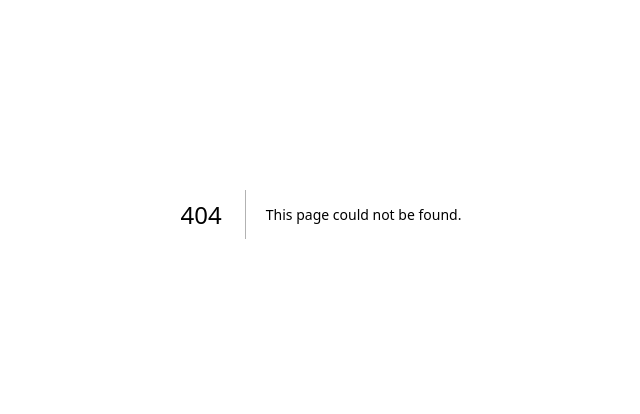
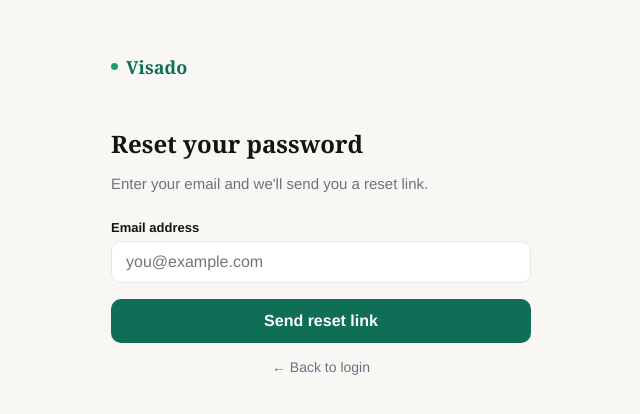
Before and after one commit to danielfeliciano53-collab/visado-app, a Next.js app: page /reset-password in a window 1280 px wide. Before the commit this address had no page. Shown: the part 186-600 px from the top of the page, without its empty margins (319-959 px from the left). Built offline with nearby package versions, Linux system fonts and the light colour scheme.

Commit message:
Add password reset page

```diff
--- /dev/null
+++ b/app/reset-password/page.tsx
@@ -0,0 +1,83 @@
+'use client'
+import { useState } from 'react'
+import Link from 'next/link'
+
+const GREEN = '#1D9E75'
+const GREEN_DARK = '#0F6E56'
+const GREEN_LIGHT = '#E1F5EE'
+const OFF_WHITE = '#F9F7F4'
+const DARK = '#111510'
+const MUTED = '#6B7280'
+const BORDER = '#E5E7EB'
+const BACKEND_URL = 'https://visado-backend.vercel.app'
+
+export default function ResetPasswordPage() {
+  const [email, setEmail] = useState('')
+  const [loading, setLoading] = useState(false)
+  const [done, setDone] = useState(false)
+  const [error, setError] = useState('')
+
+  async function handleSubmit(e: React.FormEvent) {
+    e.preventDefault()
+    setLoading(true)
+    setError('')
+    try {
+      await fetch(`${BACKEND_URL}/api/reset-password`, {
+        method: 'POST',
+        headers: { 'Content-Type': 'application/json' },
+        body: JSON.stringify({ email }),
+      })
+      setDone(true)
+    } catch {
+      setError('Something went wrong. Please try again.')
+    }
+    setLoading(false)
+  }
+
+  return (
+    <div style={{ minHeight: '100vh', display: 'flex', alignItems: 'center', justifyContent: 'center', background: OFF_WHITE, fontFamily: 'Georgia, serif', padding: '24px' }}>
+      <div style={{ width: '100%', maxWidth: 420 }}>
+        <Link href="/login" style={{ display: 'inline-flex', alignItems: 'center', gap: 8, textDecoration: 'none', marginBottom: 32 }}>
+          <span style={{ display: 'inline-block', width: 7, height: 7, borderRadius: '50%', background: GREEN }} />
+          <span style={{ fontSize: 18, fontWeight: 700, color: GREEN_DARK }}>Visado</span>
+        </Link>
+
+        {done ? (
+          <div>
+            <h1 style={{ fontSize: 24, fontWeight: 700, color: DARK, marginBottom: 12 }}>Check your email</h1>
+            <p style={{ fontSize: 15, color: MUTED, fontFamily: "'Helvetica Neue', sans-serif", lineHeight: 1.6, marginBottom: 24 }}>
+              If an account exists for that email, we've sent a password reset link. Check your inbox and spam folder.
+            </p>
+            <Link href="/login" style={{ fontSize: 14, color: GREEN_DARK, fontFamily: "'Helvetica Neue', sans-serif", fontWeight: 600, textDecoration: 'none' }}>
+              ← Back to login
+            </Link>
+          </div>
+        ) : (
+          <div>
+            <h1 style={{ fontSize: 24, fontWeight: 700, color: DARK, marginBottom: 8 }}>Reset your password</h1>
+            <p style={{ fontSize: 15, color: MUTED, fontFamily: "'Helvetica Neue', sans-serif", marginBottom: 28 }}>Enter your email and we'll send you a reset link.</p>
+            {error && (
+              <div style={{ background: '#FEF2F2', color: '#991B1B', fontSize: 14, padding: '10px 14px', borderRadius: 8, marginBottom: 16, fontFamily: "'Helvetica Neue', sans-serif", border: '1px solid #FECACA' }}>
+                {error}
+              </div>
+            )}
+            <form onSubmit={handleSubmit}>
+              <div style={{ marginBottom: 16 }}>
+                <label style={{ display: 'block', fontSize: 13, fontWeight: 600, color: DARK, marginBottom: 6, fontFamily: "'Helvetica Neue', sans-serif" }}>Email address</label>
+                <input type="email" value={email} onChange={e => setEmail(e.target.value)} required placeholder="you@example.com"
+                  style={{ width: '100%', padding: '11px 14px', border: `1.5px solid ${BORDER}`, borderRadius: 10, fontSize: 15, color: DARK, background: '#fff', fontFamily: "'Helvetica Neue', sans-serif", outline: 'none', boxSizing: 'border-box' as const }} />
+              </div>
+              <button type="submit" disabled={loading}
+                style={{ width: '100%', padding: '13px', background: GREEN_DARK, color: '#fff', border: 'none', borderRadius: 10, fontSize: 16, fontWeight: 600, cursor: loading ? 'not-allowed' : 'pointer', fontFamily: "'Helvetica Neue', sans-serif", opacity: loading ? 0.7 : 1, marginBottom: 16 }}>
+                {loading ? 'Sending...' : 'Send reset link'}
+              </button>
+            </form>
+            <Link href="/login" style={{ display: 'block', textAlign: 'center', fontSize: 14, color: MUTED, fontFamily: "'Helvetica Neue', sans-serif", textDecoration: 'none' }}>
+              ← Back to login
+            </Link>
+          </div>
+        )}
+      </div>
+    </div>
+  )
+}
```
